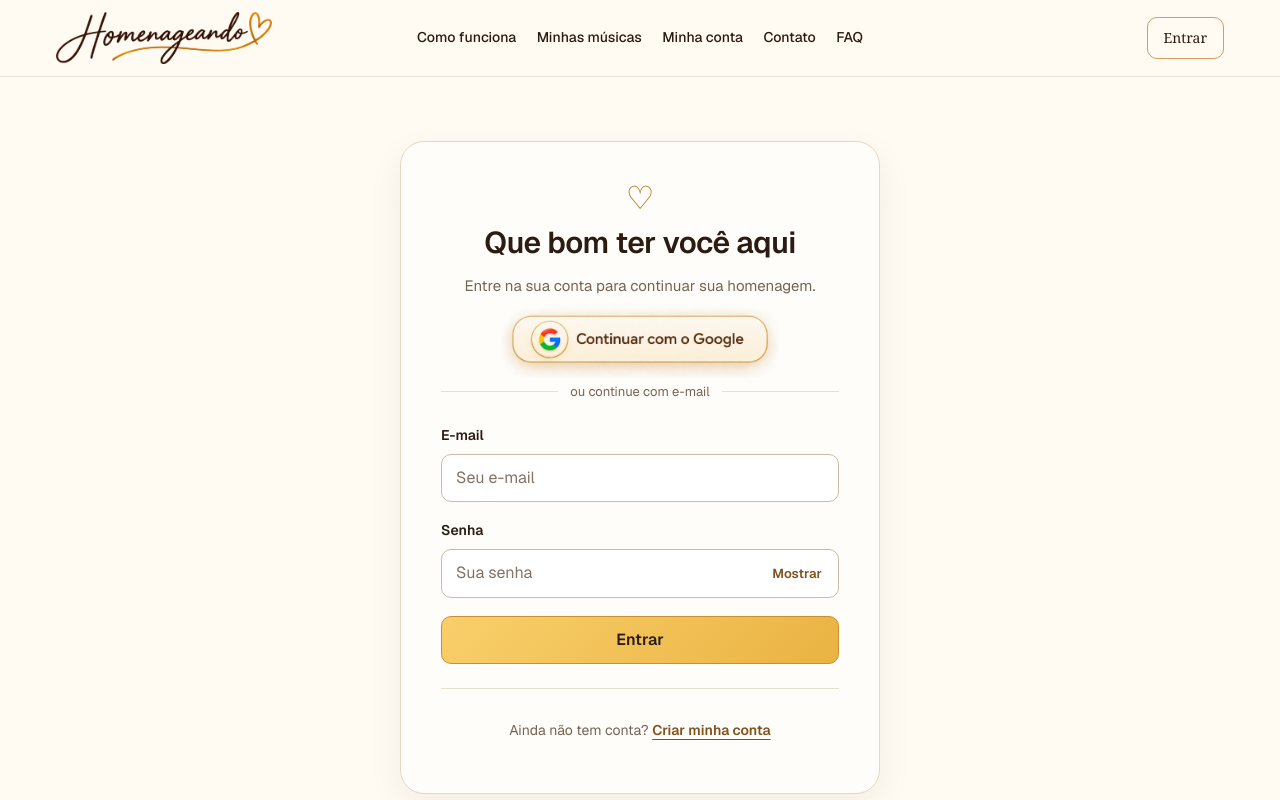
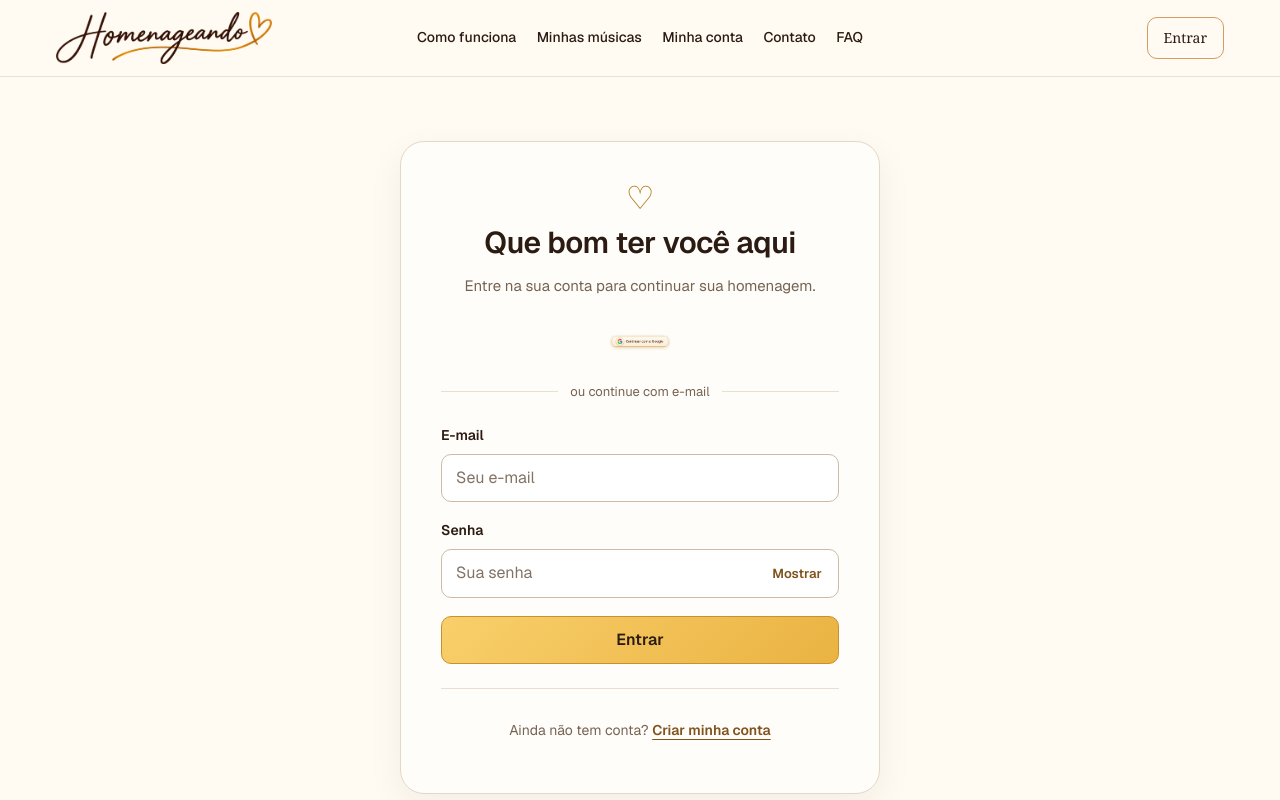
Before and after one commit to MrBreves/homenageando, a Next.js app: page /entrar in a window 1280 px wide. Shown: the top 800 px of the page. Built offline with nearby package versions, Linux system fonts and the light colour scheme; no server answers.

Commit message:
Corrige tamanho e imagem do login Google

```diff
--- a/app/globals.css
+++ b/app/globals.css
@@ -1280,7 +1280,7 @@
 /* Botão Google — hover e efeito de clique */
 
 .auth-google-group .auth-google-image {
-  transform: scale(4.5);
+  transform: scale(1);
   transform-origin: center;
   filter: none;
   transition:
@@ -1290,13 +1290,13 @@
 
 @media (hover: hover) {
   .auth-google-group button:hover:not(:disabled) .auth-google-image {
-    transform: scale(4.65);
+    transform: scale(1.05);
     filter: drop-shadow(0 5px 7px rgba(173, 111, 27, 0.30));
   }
 }
 
 .auth-google-group button:active:not(:disabled) .auth-google-image {
-  transform: scale(4.35) translateY(1px);
+  transform: scale(0.97) translateY(1px);
   filter: drop-shadow(0 1px 2px rgba(173, 111, 27, 0.12));
 }
 
--- a/components/GoogleLoginButton.tsx
+++ b/components/GoogleLoginButton.tsx
@@ -94,7 +94,7 @@
         }}
       >
          <Image
-          src="/images/png/google_btn.png"
+          src="/images/png/Google_btn.png"
           alt="Continuar com o Google"
           width={1200}
           height={500}
```
